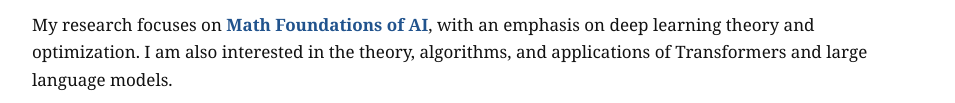
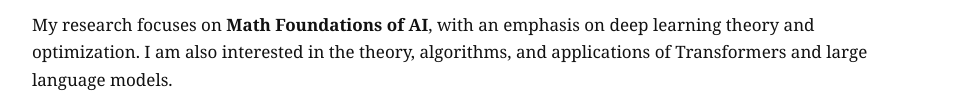
Before and after one commit to YixuanYang00/YixuanYang00.github.io, a plain HTML site: page index.html in a window 1280 px wide. Shown: the part 774-877 px from the top of the page, without its empty margins (162-1117 px from the left). Drawn offline with Linux system fonts and the light colour scheme.

Commit message:
Remove link from bold research focus

```diff
--- a/index.html
+++ b/index.html
@@ -294,7 +294,7 @@ I am a fifth-year Ph.D. candidate in the <a href="http://www.math.zju.edu.cn/" t
 <section class="section" aria-labelledby="research-title">
 <h2 id="research-title" class="section-title">Research Interests</h2>
 <p>
-My research focuses on <strong><a href="https://scholar.google.com/citations?view_op=search_authors&amp;hl=zh-CN&amp;mauthors=label:math_foundations_of_ai" target="_blank" rel="noopener noreferrer">Math Foundations of AI</a></strong>, with an emphasis on deep learning theory and optimization. I am also interested in the theory, algorithms, and applications of Transformers and large language models.
+My research focuses on <strong>Math Foundations of AI</strong>, with an emphasis on deep learning theory and optimization. I am also interested in the theory, algorithms, and applications of Transformers and large language models.
 </p>
 <ul class="research-list">
   <li><strong>Data Science Problems:</strong> low-rank matrix recovery, phase retrieval, and compressed sensing.</li>
```
